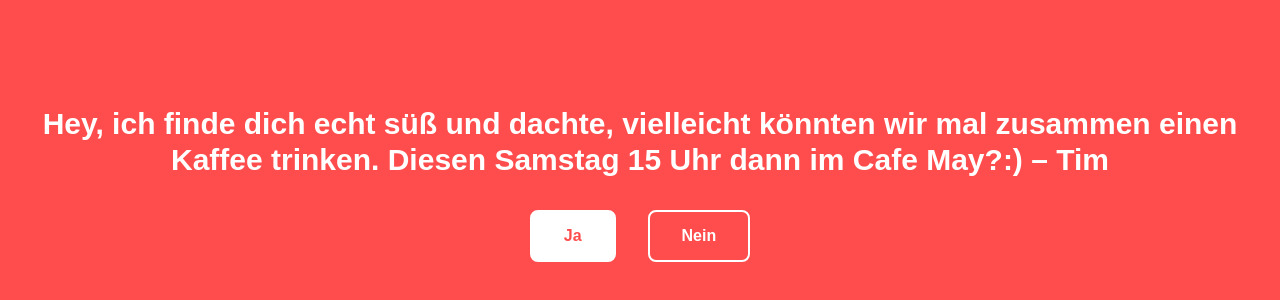
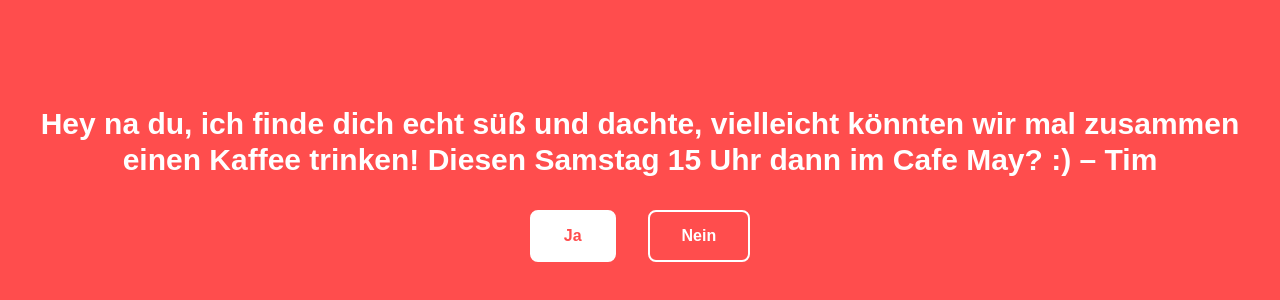
Before and after one commit to Tim-D-walter/nfcpage, a Next.js app: page / in a window 1280 px wide. Shown: the part 216-516 px from the top of the page. Built offline with nearby package versions, Linux system fonts and the light colour scheme.

Commit message:
Better questions

```diff
--- a/app/page.tsx
+++ b/app/page.tsx
@@ -5,8 +5,8 @@ import React, { useState } from "react";
 export default function Home() {
     // State to manage the displayed message
     const [message, setMessage] = useState(
-        "Hey, ich finde dich echt süß und dachte, vielleicht könnten wir mal zusammen einen Kaffee trinken.  " +
-        "Diesen Samstag 15 Uhr dann im Cafe May?:) – Tim"
+        "Hey na du, ich finde dich echt süß und dachte, vielleicht könnten wir mal zusammen einen Kaffee trinken! " +
+        "Diesen Samstag 15 Uhr dann im Cafe May? :) – Tim"
     );
 
     // State to hide both buttons after either is clicked
```
